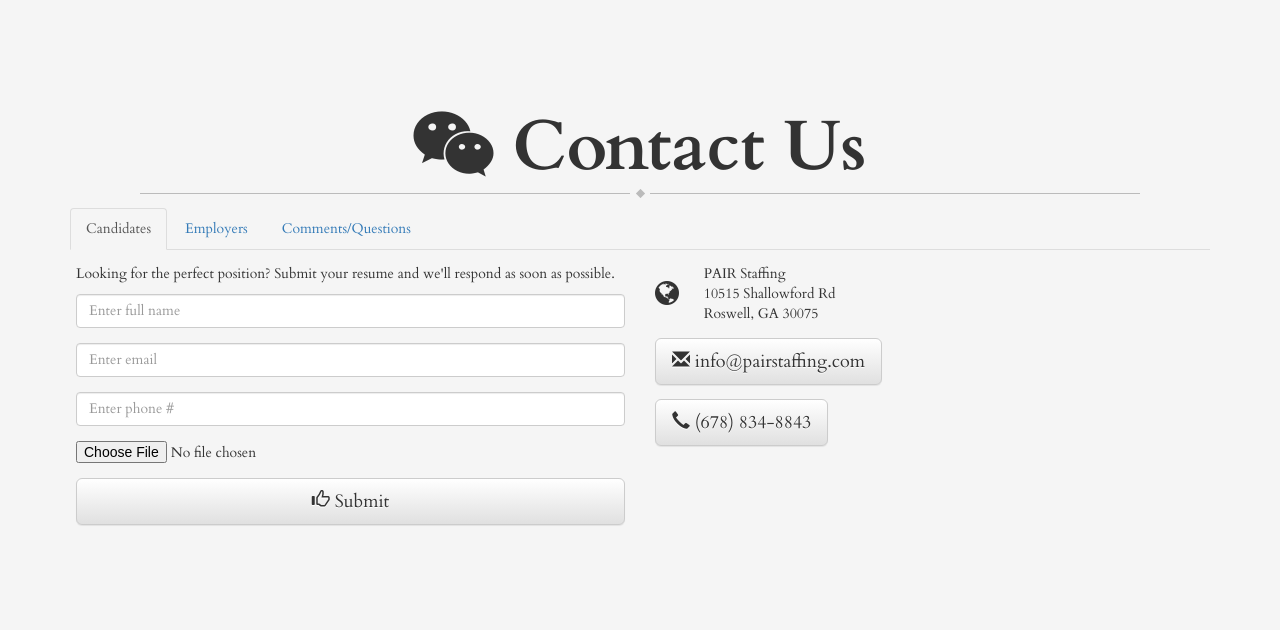
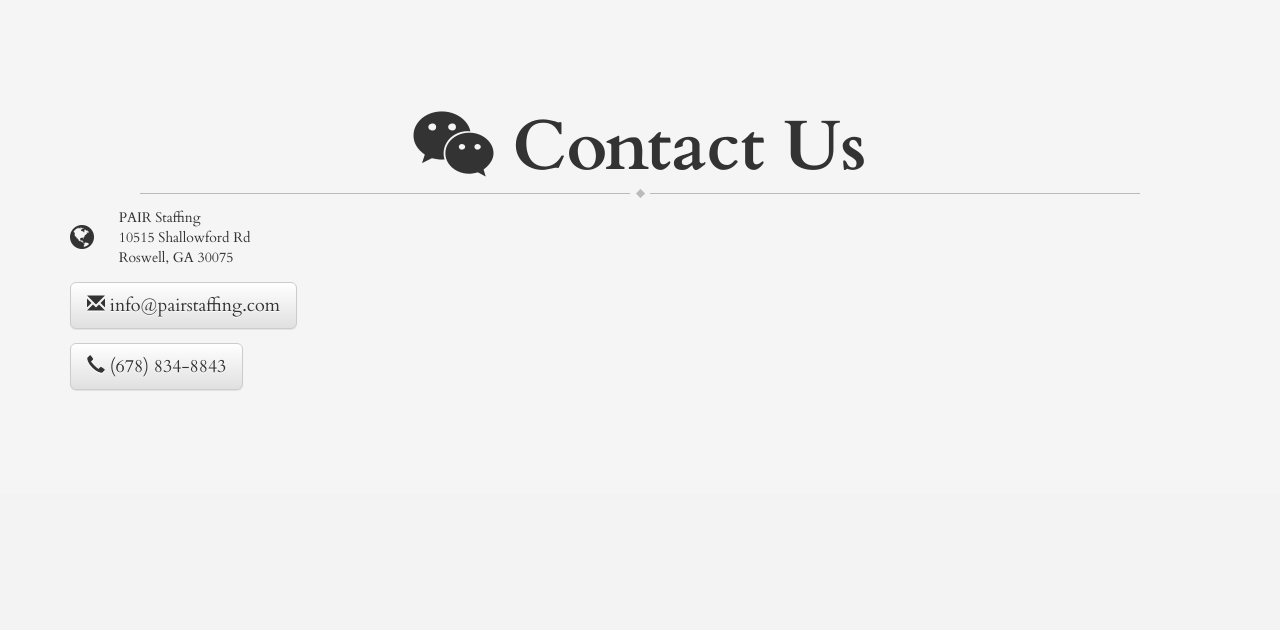
Before and after one commit to barberj/pair_staffing, a Python web app: template templates/index.html in a window 1280 px wide. Shown: the part 2089-2719 px from the top of the page. After the commit the page ends 2480 px from the top, so only its background shows below. Run offline with Jinja, Linux system fonts and the light colour scheme; the template is opened without the code that fills it, so the values that code supplies are empty; some libraries are stand-ins or nearby versions.

Commit message:
remove form

```diff
--- a/templates/index.html
+++ b/templates/index.html
@@ -146,102 +146,7 @@ We are dedicated to providing the highest quality candidates with every company
       <div class="row">
         <div class="col-md-12">
           <h1><i class="fa fa-wechat"></i> Contact Us</h1>
-          <ul class="nav nav-tabs contact" role="tablist" id="contact">
-            <li class="active"><a href="#candidates" role="tab" data-toggle="tab">Candidates</a></li>
-            <li><a href="#employers" role="tab" data-toggle="tab">Employers</a></li>
-            <li><a href="#comment" role="tab" data-toggle="tab">Comments/Questions</a></li>
-          </ul>
           <div class="row text-left">
-            <div class="tab-content col-md-6 contact">
-              <div class="tab-pane" id="candidates">
-                <p>
-      Looking for the perfect position? Submit your resume and we'll respond as soon as possible.
-                </p>
-                <form role="form" id="candidate_form" method="post" enctype="multipart/form-data" action="{{ url_for('candidate') }}">
-                  <div class="form-group">
-                    <label class="sr-only" for="name">Name</label>
-                    <input type="text" class="form-control" id="name" name="name" placeholder="Enter full name">
-                  </div>
-                  <div class="form-group">
-                    <label class="sr-only" for="email">Email</label>
-                    <input type="email" class="form-control" id="email" name="email" placeholder="Enter email">
-                  </div>
-                  <div class="form-group">
-                    <label class="sr-only" for="phone">Phone</label>
-                    <input type="email" class="form-control" id="phone" name="phone" placeholder="Enter phone #">
-                  </div>
-                  <div class="form-group">
-                    <label class="sr-only" for="resume">Resume</label>
-                    <input type=file id="resume" name="file">
-                  </div>
-                  <div class="form-group">
-                    <button type="button" class="btn btn-default btn-lg candidate">
-                      <span class="glyphicon glyphicon-thumbs-up"></span> Submit
-                    </button>
-                  </div>
-                </form>
-              </div>
-              <div class="tab-pane" id="employers">
-                <p>
-      Looking for the perfect candidate? Submit your position and we'll respond as soon as possible.
-                </p>
-                <form role="form" id="employer_form" method="post" enctype="multipart/form-data" action="{{ url_for('employer') }}" >
-                  <div class="form-group">
-                    <label class="sr-only" for="company">Company</label>
-                    <input type="company" class="form-control" id="company" name="company" placeholder="Enter company name">
-                  </div>
-                  <div class="form-group">
-                    <label class="sr-only" for="name">Contact Name</label>
-                    <input type="text" class="form-control" id="name" name="name" placeholder="Enter contact name">
-                  </div>
-                  <div class="form-group">
-                    <label class="sr-only" for="email">Email</label>
-                    <input type="email" class="form-control" id="email" name="email" placeholder="Enter email">
-                  </div>
-                  <div class="form-group">
-                    <label class="sr-only" for="phone">Phone</label>
-                    <input type="email" class="form-control" id="phone" name="phone" placeholder="Enter phone #">
-                  </div>
-                  <div class="form-group">
-                    <label class="sr-only" for="position">Position Details</label>
-                    <input type=file id="position" name="file">
-                  </div>
-                  <div class="form-group">
-                    <button type="button" class="btn btn-default btn-lg employer">
-                      <span class="glyphicon glyphicon-thumbs-up"></span> Submit
-                    </button>
-                  </div>
-                </form>
-              </div>
-              <div class="tab-pane active" id="comment">
-                <p>
-      Looking for the perfect position? Submit your resume and we'll respond as soon as possible.
-                </p>
-                <form role="form" id="comment_form" method="post" action="{{ url_for('comment') }}" >
-                  <div class="form-group">
-                    <label class="sr-only" for="name">Name</label>
-                    <input type="text" class="form-control" id="name" name="name" placeholder="Enter full name">
-                  </div>
-                  <div class="form-group">
-                    <label class="sr-only" for="email">Email</label>
-                    <input type="email" class="form-control" id="email" name="email" placeholder="Enter email">
-                  </div>
-                  <div class="form-group">
-                    <label class="sr-only" for="phone">Phone</label>
-                    <input type="email" class="form-control" id="phone" name="phone" placeholder="Enter phone #">
-                  </div>
-                  <div class="form-group">
-                    <label class="sr-only" for="comment">Comments or questions</label>
-                    <textarea class="form-control" rows="3" id="comment" name="comment" placeholder="Enter any comments or questions?"></textarea>
-                  </div>
-                  <div class="form-group">
-                    <button type="button" class="btn btn-default btn-lg comment">
-                      <span class="glyphicon glyphicon-thumbs-up"></span> Submit
-                    </button>
-                  </div>
-                </form>
-              </div>
-            </div>
             <div class="irl col-md-6">
               <div class="row row-eq-height">
                 <div class="col-md-1" style="margin: auto">
```
